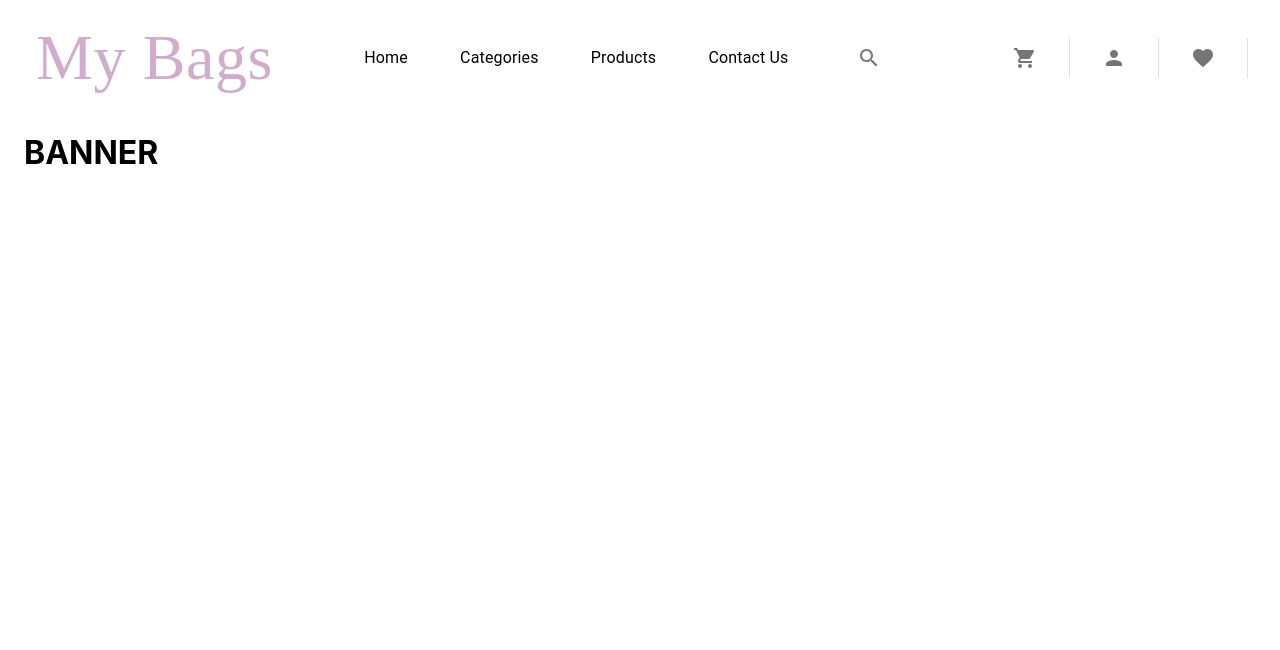
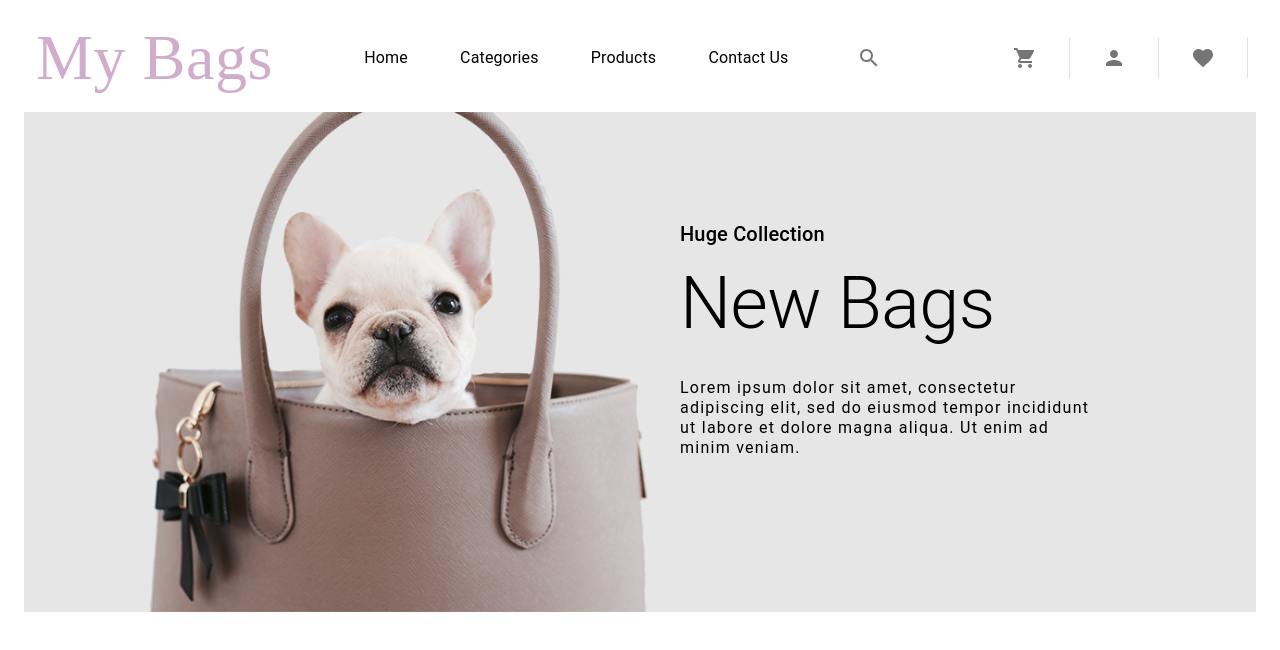
Before and after one commit to Michelle-Lefebvre/react-store-bags, a React (Create React App) app: page / in a window 1280 px wide. Shown: the top 650 px of the page. Built offline with nearby package versions, Linux system fonts and the light colour scheme; a web font is replaced by a local one.

Commit message:
add Banner component

```diff
--- a/src/components/banner/Banner.js
+++ b/src/components/banner/Banner.js
@@ -1,12 +1,28 @@
-import { useMediaQuery, useTheme } from "@mui/material";
+import { Typography, useMediaQuery, useTheme } from "@mui/material";
 import React from "react";
+import {
+  BannerContainer,
+  BannerContent,
+  BannerDescription,
+  BannerImage,
+  BannerTitle,
+} from "../../styles/bannerStyles";
 
 export default function Banner() {
   const theme = useTheme();
   const matches = useMediaQuery(theme.breakpoints.down("md"));
   return (
-    <>
-      <h1>BANNER</h1>
-    </>
+    <BannerContainer>
+      <BannerImage src="/images/banner/banner.png" />
+      <BannerContent>
+        <Typography variant="h6">Huge Collection</Typography>
+        <BannerTitle variant="h2">New Bags</BannerTitle>
+        <BannerDescription variant="subtitle1">
+          Lorem ipsum dolor sit amet, consectetur adipiscing elit, sed do
+          eiusmod tempor incididunt ut labore et dolore magna aliqua. Ut enim ad
+          minim veniam.
+        </BannerDescription>
+      </BannerContent>
+    </BannerContainer>
   );
 }
--- /dev/null
+++ b/src/styles/bannerStyles.js
@@ -0,0 +1,56 @@
+import { styled } from "@mui/material/styles";
+import { Box, Typography } from "@mui/material";
+import { Colors } from "./themeStyles";
+
+export const BannerContainer = styled(Box)(({ theme }) => ({
+  display: "flex",
+  justifyContent: "center",
+  width: "100%",
+  height: "100%",
+  padding: "0px 0px",
+  background: Colors.light_gray,
+  [theme.breakpoints.down("sm")]: {
+    flexDirection: "column",
+    alignItems: "center",
+  },
+}));
+
+export const BannerImage = styled("img")(({ src, theme }) => ({
+  src: `url(${src})`,
+  width: "500px",
+  [theme.breakpoints.down("md")]: {
+    width: "350px",
+  },
+  [theme.breakpoints.down("sm")]: {
+    width: "320px",
+    height: "auto",
+  },
+}));
+
+export const BannerContent = styled(Box)(() => ({
+  display: "flex",
+  flexDirection: "column",
+  justifyContent: "center",
+  maxWidth: "420px",
+  padding: "30px",
+}));
+
+export const BannerTitle = styled(Typography)(({ theme }) => ({
+  lineHeight: 1.5,
+  fontSize: "72px",
+  marginBottom: "20px",
+  [theme.breakpoints.down("sm")]: {
+    fontSize: "42px",
+  },
+}));
+
+export const BannerDescription = styled(Typography)(({ theme }) => ({
+  lineHeight: 1.25,
+  letterSpacing: 1.25,
+  marginBottom: "3em",
+  [theme.breakpoints.down("md")]: {
+    lineHeight: 1.15,
+    letterSpacing: 1.15,
+    marginBottom: "1.5em",
+  },
+}));
```
